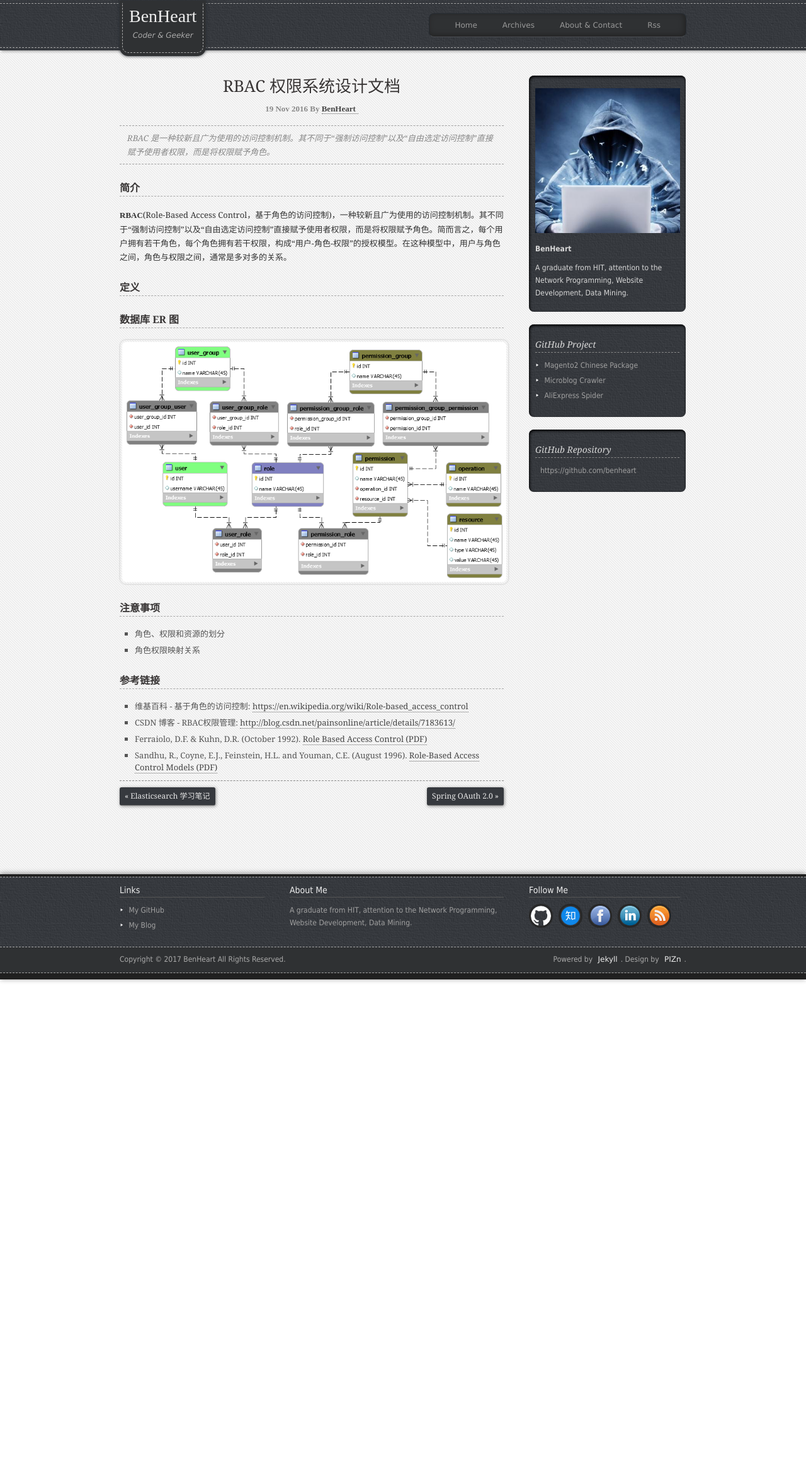
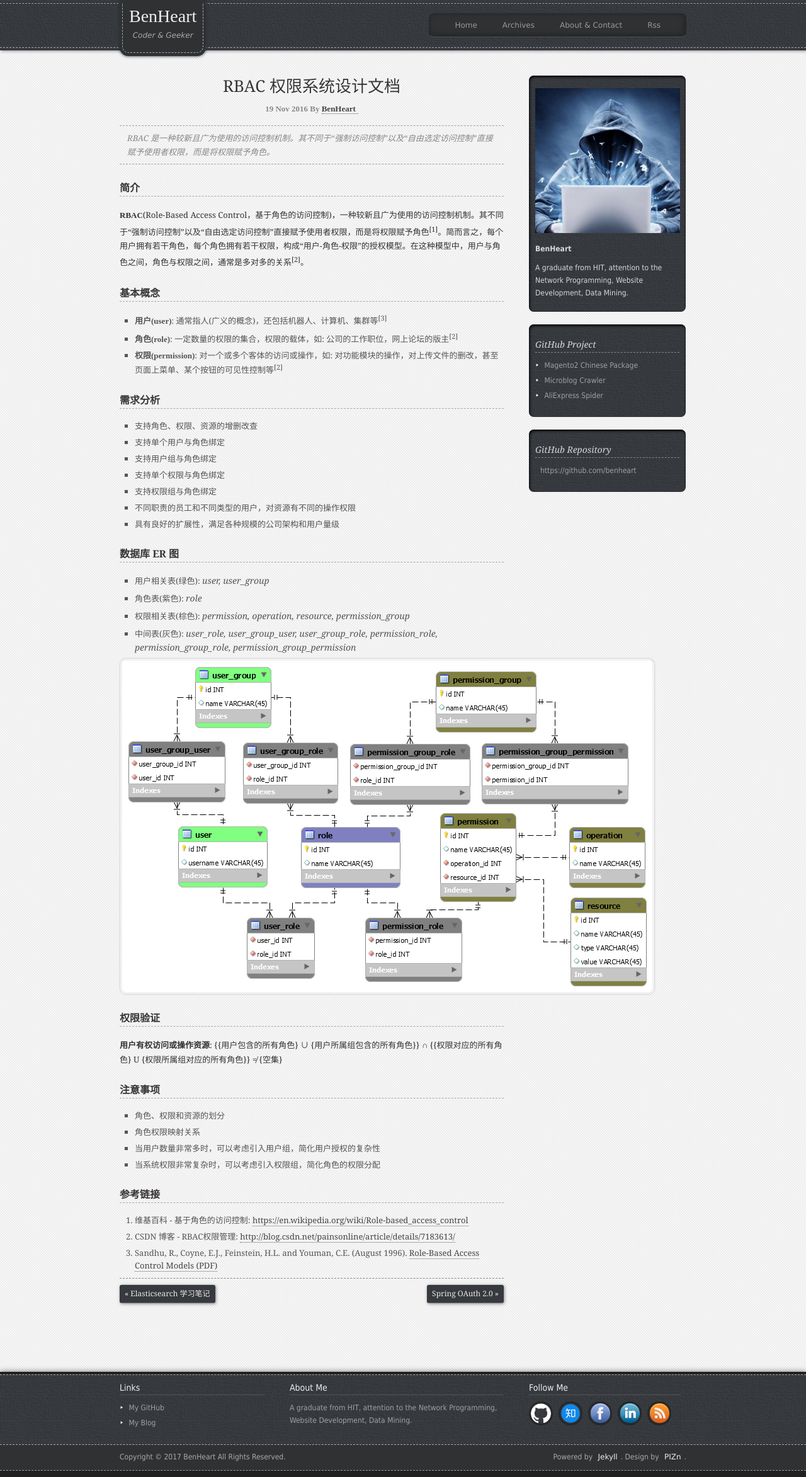
Before and after one commit to benheart/benheart.github.io, a Jekyll site: the page built from _posts/2016-11-19-rbac-design-doc.md, in a window 1280 px wide. Shown: the whole page at 63% size. Built offline with Jekyll 4.4.1, drawn with Linux system fonts in a browser that asks for light colours.

Commit message:
Modify RBAC post and some css style.

```diff
--- a/_posts/2016-11-19-rbac-design-doc.md
+++ b/_posts/2016-11-19-rbac-design-doc.md
@@ -6,19 +6,41 @@ key: RBAC, Role-Based
 ---
 
 ### 简介
-**RBAC**(Role-Based Access Control，基于角色的访问控制)，一种较新且广为使用的访问控制机制。其不同于“强制访问控制”以及“自由选定访问控制”直接赋予使用者权限，而是将权限赋予角色。简而言之，每个用户拥有若干角色，每个角色拥有若干权限，构成“用户-角色-权限”的授权模型。在这种模型中，用户与角色之间，角色与权限之间，通常是多对多的关系。
+**RBAC**(Role-Based Access Control，基于角色的访问控制)，一种较新且广为使用的访问控制机制。其不同于“强制访问控制”以及“自由选定访问控制”直接赋予使用者权限，而是将权限赋予角色<sup>[1]</sup>。简而言之，每个用户拥有若干角色，每个角色拥有若干权限，构成“用户-角色-权限”的授权模型。在这种模型中，用户与角色之间，角色与权限之间，通常是多对多的关系<sup>[2]</sup>。
 
-### 定义
+### 基本概念
+
+- **用户(user)**: 通常指人(广义的概念)，还包括机器人、计算机、集群等<sup>[3]</sup>
+- **角色(role)**: 一定数量的权限的集合，权限的载体，如: 公司的工作职位，网上论坛的版主<sup>[2]</sup>
+- **权限(permission)**: 对一个或多个客体的访问或操作，如: 对功能模块的操作，对上传文件的删改，甚至页面上菜单、某个按钮的可见性控制等<sup>[2]</sup>
+
+### 需求分析
+- 支持角色、权限、资源的增删改查
+- 支持单个用户与角色绑定
+- 支持用户组与角色绑定
+- 支持单个权限与角色绑定
+- 支持权限组与角色绑定
+- 不同职责的员工和不同类型的用户，对资源有不同的操作权限
+- 具有良好的扩展性，满足各种规模的公司架构和用户量级
 
 ### 数据库 ER 图
-<a href="/images/rbac/rbac.png" target="_blank"><img src="/images/rbac/rbac.png" class="img-center" style="width: 100%;" alt="RBAC-ER" ></a>
+- 用户相关表(绿色): *user, user_group*
+- 角色表(紫色): *role*
+- 权限相关表(棕色): *permission, operation, resource, permission_group*
+- 中间表(灰色): *user_role, user_group_user, user_group_role, permission_role, permission_group_role, permission_group_permission*
+
+<a href="/images/rbac/rbac.png" target="_blank"><img src="/images/rbac/rbac.png" class="img-center" alt="RBAC-ER" ></a>
+
+### 权限验证
+**用户有权访问或操作资源**: \{\{用户包含的所有角色\} ∪ \{用户所属组包含的所有角色\}\} ∩ \{\{权限对应的所有角色\} U \{权限所属组对应的所有角色\}\} ≠ \{空集\}
 
 ### 注意事项
 - 角色、权限和资源的划分
 - 角色权限映射关系
+- 当用户数量非常多时，可以考虑引入用户组，简化用户授权的复杂性
+- 当系统权限非常复杂时，可以考虑引入权限组，简化角色的权限分配
 
 ### 参考链接
-- 维基百科 - 基于角色的访问控制: [https://en.wikipedia.org/wiki/Role-based_access_control](https://en.wikipedia.org/wiki/Role-based_access_control){:target="_blank"}
-- CSDN 博客 - RBAC权限管理: [http://blog.csdn.net/painsonline/article/details/7183613/](http://blog.csdn.net/painsonline/article/details/7183613/){:target="_blank"}
-- Ferraiolo, D.F. & Kuhn, D.R. (October 1992). [Role Based Access Control (PDF)](http://csrc.nist.gov/groups/SNS/rbac/documents/ferraiolo-kuhn-92.pdf){:target="_blank"}
-- Sandhu, R., Coyne, E.J., Feinstein, H.L. and Youman, C.E. (August 1996). [Role-Based Access Control Models (PDF)](http://csrc.nist.gov/rbac/sandhu96.pdf){:target="_blank"}
+1. 维基百科 - 基于角色的访问控制: [https://en.wikipedia.org/wiki/Role-based_access_control](https://en.wikipedia.org/wiki/Role-based_access_control){:target="_blank"}
+2. CSDN 博客 - RBAC权限管理: [http://blog.csdn.net/painsonline/article/details/7183613/](http://blog.csdn.net/painsonline/article/details/7183613/){:target="_blank"}
+3. Sandhu, R., Coyne, E.J., Feinstein, H.L. and Youman, C.E. (August 1996). [Role-Based Access Control Models (PDF)](http://csrc.nist.gov/rbac/sandhu96.pdf){:target="_blank"}
--- a/css/style.css
+++ b/css/style.css
@@ -30,8 +30,8 @@ ol,ul                       { list-style:none; }
 caption,th                  { text-align:left; }
 h1,h2,h3,h4,h5,h6           { font-size:100%; font-weight:500; }
 q:before,q:after            { content:''; }
-sup                         { vertical-align:text-top; }
-sub                         { vertical-align:text-bottom; }
+sup                         { vertical-align:super; }
+sub                         { vertical-align:sub; }
 a:hover                     { text-decoration:underline; }
 ins,a                       { text-decoration:none; }
 
```
